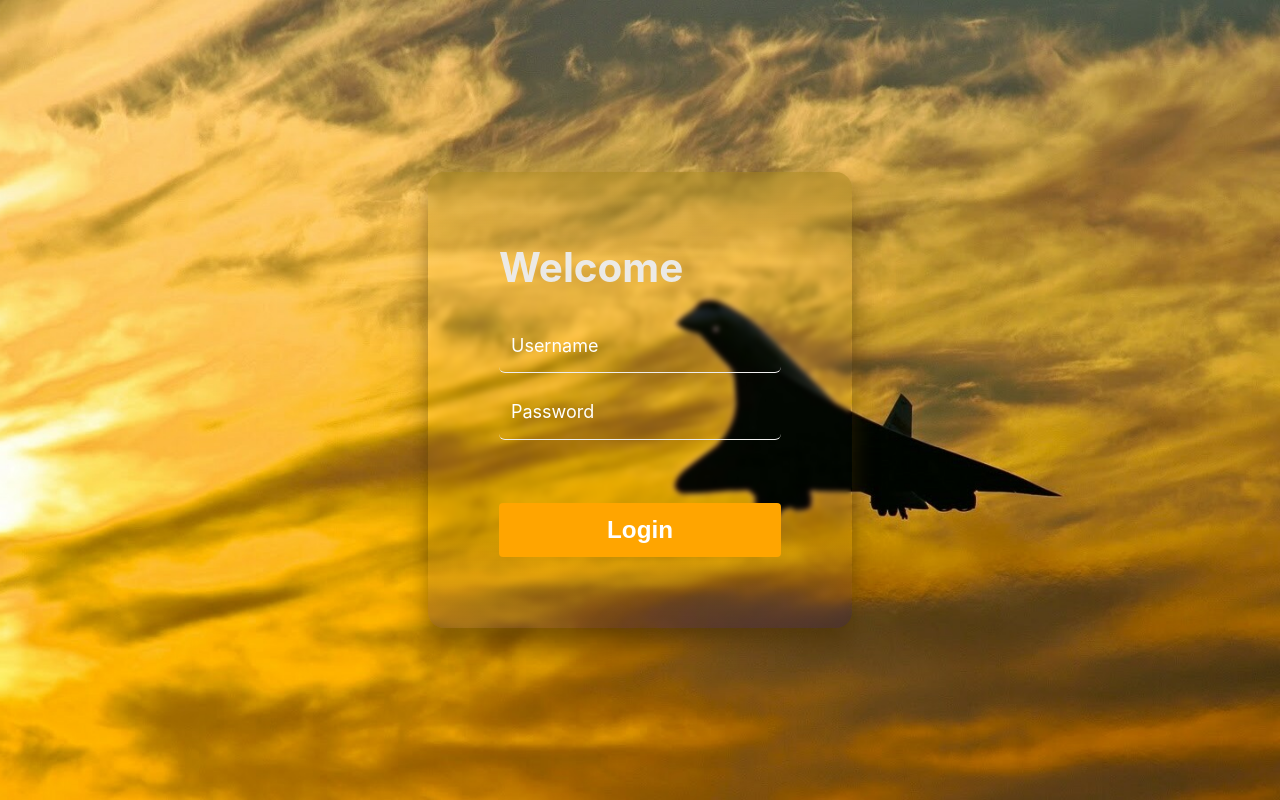
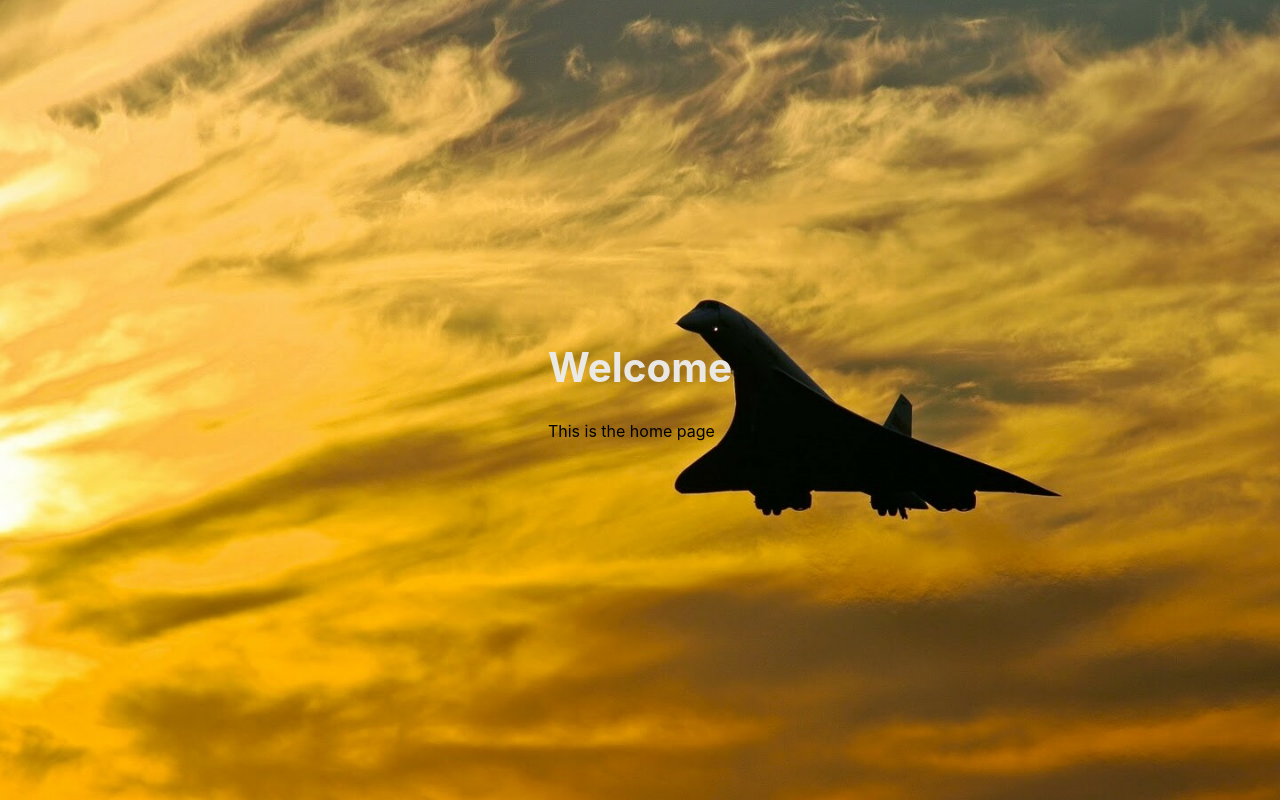
Before and after one commit to gabriel-arno-voltolini/react_dev, a React (Create React App) app in the folder react-tests/: page /home in a window 1280 px wide. Built offline with nearby package versions, Linux system fonts and the light colour scheme.

Commit message:
Rotas funcionando

```diff
--- a/react-tests/package.json
+++ b/react-tests/package.json
@@ -8,6 +8,7 @@
     "@testing-library/user-event": "^13.5.0",
     "react": "^17.0.2",
     "react-dom": "^17.0.2",
+    "react-router-dom": "^6.3.0",
     "react-scripts": "5.0.0",
     "web-vitals": "^2.1.4"
   },
--- a/react-tests/src/App.js
+++ b/react-tests/src/App.js
@@ -1,9 +1,17 @@
-import Login from "./pages/login/login";
+import { Routes, Route } from 'react-router-dom';
+
+import Login from './pages/login/login.js'
+import Home from './pages/home/home.js'
 
 function App() {
   return (
-   <Login/>
-  );
+    <div className="App">
+      <Routes>
+        <Route exact path='/' element={<Login />} />
+        <Route exact path='/home' element={<Home />} />
+      </Routes>
+    </div>
+  )
 }
 
 export default App;
--- a/react-tests/src/index.js
+++ b/react-tests/src/index.js
@@ -1,12 +1,16 @@
 import React from 'react';
 import ReactDOM from 'react-dom';
 import './index.css';
+import reportWebVitals from './reportWebVitals';
+import { BrowserRouter } from "react-router-dom";
+
 import App from './App';
-import reportWebVitals from './reportWebVitals';
 
 ReactDOM.render(
   <React.StrictMode>
-    <App />
+    <BrowserRouter>
+      <App />
+    </BrowserRouter>
   </React.StrictMode>,
   document.getElementById('root')
 );
--- /dev/null
+++ b/react-tests/src/pages/home/home.js
@@ -0,0 +1,14 @@
+import '../../pages/home/home.css'
+
+function Home() {
+    return (
+        <div id='root-div'>
+            <div id='home-div'>
+                <h1>Welcome</h1>
+                <p>This is the home page</p>
+            </div>
+        </div>
+    );
+}
+
+export default Home;
--- a/react-tests/src/pages/login/login.js
+++ b/react-tests/src/pages/login/login.js
@@ -1,6 +1,17 @@
+import React, { useState } from 'react'
+import { Link } from 'react-router-dom'
 import '../../pages/login/login.css'
 
 function Login() {
+    const [userName, setUserName] = useState('')
+    const [password, setPassword] = useState('')
+
+    function handleLogin() {
+        if (userName === 'admin' && password === 'admin') {
+            return <Link to='home' />
+        }
+    }
+
     return (
         <div id='root-div'>
             <div id='login-div'>
@@ -8,17 +19,17 @@ function Login() {
                 <form>
                     <div>
                         <label className='custom-field'>
-                            <input type='text' required />
+                            <input onChange={event => setUserName(event.target.value)} type='text' required />
                             <span class="placeholder">Username</span>
                         </label>
                     </div>
                     <div>
-                    <label className='custom-field'>
-                        <input type='password' required />
-                        <span class="placeholder">Password</span>
-                    </label>
+                        <label className='custom-field'>
+                            <input onChange={event => setPassword(event.target.value)} type='password' required />
+                            <span class="placeholder">Password</span>
+                        </label>
                     </div>
-                    <button>Login</button>
+                    <button onClick={handleLogin}>Login</button>
                 </form>
             </div>
         </div>
```
Also changed, not shown: react-tests/src/pages/home/home.css (added), react-tests/src/pages/weather/weather.js (deleted), 1 other file (tests, documents, lock files or other folders).
